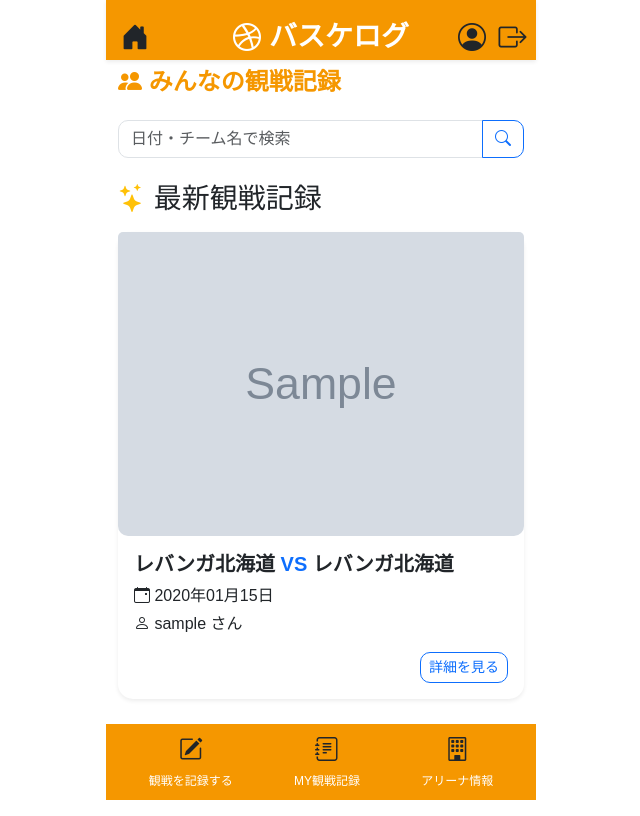
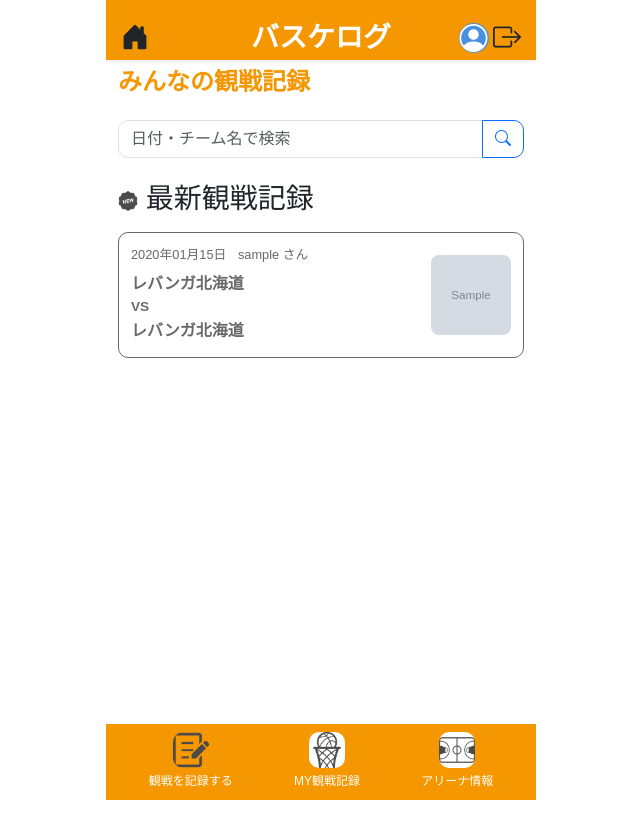
Before and after one commit to kashiwa-mo-chi/basketlogRepository, a Django app: page /accounts/home/ in a window 1280 px wide. Shown: the whole page, without its empty margins (319-959 px from the left). Run offline with Django 5.2, Linux system fonts and the light colour scheme; a user stored in the database is signed in; tables that the repository leaves empty hold one stand-in row (values such as "Sample post"); grey boxes marked "Sample" are stand-in pictures.

Commit message:
ホームのアイコン・UI調整

```diff
--- a/01_BasketLog/BasketLog/accounts/templates/accounts/home.html
+++ b/01_BasketLog/BasketLog/accounts/templates/accounts/home.html
@@ -1,4 +1,5 @@
 {% extends "base.html" %}
+{% load static %}
 
 {% block title %}
 ホーム
@@ -8,7 +9,6 @@
 
 <a href="{% url 'games:public_diary_list' %}"
    class="home-link">
-    <i class="bi bi-people-fill"></i>
     みんなの観戦記録
 </a>
 
@@ -31,7 +31,9 @@
 </form>
 
 <h3 class="mb-3">
-    <i class="bi bi-stars text-warning"></i>
+    <img src="{% static 'images/new.png' %}"
+        alt="NEW!"
+        class="new-badge">
     最新観戦記録
 </h3>
 
@@ -39,42 +41,37 @@
 
     {% for diary in recent_diaries %}
 
-        <div class="card mb-3 shadow-sm">
+    <a href="{% url 'games:diary_detail' diary_id=diary.id %}"
+        class="home-diary-card">
 
-            {% if diary.pictures.all %}
-                <img src="{{ diary.pictures.all.first.picture_url.url }}"
-                     class="card-img-top"
-                     alt="観戦写真">
-            {% endif %}
+        <div class="home-diary-info">
 
-            <div class="card-body">
+            <p class="home-diary-meta">
+                {{ diary.watch_date|date:"Y年m月d日" }}
+                <span>{{ diary.user.username }} さん</span>
+            </p>
 
-                <h5 class="card-title fw-bold">
-                    {{ diary.get_home_team_name_display }}
-                    <span class="text-primary">VS</span>
-                    {{ diary.get_away_team_name_display }}
-                </h5>
+            <h5>
+                {{ diary.get_home_team_name_display }}
+            </h5>
 
-                <p class="card-text mb-1">
-                    <i class="bi bi-calendar-event"></i>
-                    {{ diary.watch_date|date:"Y年m月d日" }}
-                </p>
-
-                <p class="card-text mb-3">
-                    <i class="bi bi-person"></i>
-                    {{ diary.user.username }} さん
-                </p>
-
-                <div class="text-end">
-                    <a href="{% url 'games:diary_detail' diary_id=diary.id %}"
-                       class="btn btn-outline-primary btn-sm">
-                        詳細を見る
-                    </a>
-                </div>
-
+            <div class="home-diary-vs">
+                VS
             </div>
 
+            <h5>
+                {{ diary.get_away_team_name_display }}
+            </h5>
+
         </div>
+
+        {% if diary.pictures.all %}
+            <img src="{{ diary.pictures.all.first.picture_url.url }}"
+                class="home_diary_thumbnail"
+                alt="観戦写真">
+        {% endif %}
+
+    </a>
 
     {% endfor %}
 
--- a/01_BasketLog/BasketLog/accounts/views.py
+++ b/01_BasketLog/BasketLog/accounts/views.py
@@ -31,7 +31,7 @@ class UserLoginView(LoginView):
     template_name = 'accounts/login.html'
 
 class UserLogoutView(LogoutView):
-    next_page = reverse_lazy('accounts:user_login')
+    next_page = reverse_lazy('accounts:home')
 
 @login_required
 def mypage(request):
--- a/01_BasketLog/BasketLog/games/views.py
+++ b/01_BasketLog/BasketLog/games/views.py
@@ -7,6 +7,7 @@ from django.contrib.auth import get_user_model
 from .models import Diary
 
 #MY観戦記録一覧画面
+@login_required
 def diary_list(request):
     diaries = Diary.objects.filter(user=request.user).order_by('-watch_date')
 
--- a/01_BasketLog/BasketLog/static/css/style.css
+++ b/01_BasketLog/BasketLog/static/css/style.css
@@ -1,3 +1,4 @@
+
 /* ==========================
    共通
 ========================== */
@@ -80,6 +81,26 @@ h2{
     margin-left:8px;
 }
 
+.logout-button {
+    border: none;
+    background: none;
+    padding: 0;
+    color: inherit;
+}
+
+.logout-confirm-btn {
+    background: #f59700;
+    color: #fff;
+    border-radius: 15px;
+    padding: 8px 20px;
+}
+
+.logout-cancel-btn {
+    color: #696969;
+    border: none;
+    margin-left: 10px;
+}
+
 /* ==========================
    フッター
 ========================== */
@@ -95,8 +116,11 @@ h2{
     text-decoration: none;
 }
 
-.app-footer a i {
-    color: #212529;           /* アイコン */
+.footer-icon {
+    width: 36px;
+    height: 36px;
+    object-fit: contain;
+    background: transparent;
 }
 
 /* ==========================
@@ -186,6 +210,64 @@ footer i{
 .home-link:hover{
     color:#e65100;
     }
+
+.home-diary-card {
+    display: flex;
+    justify-content: space-between;
+    align-items: center;
+    background: #fff;
+    color: #696969;
+    text-decoration: none;
+    border: 1px solid #696969;
+    border-radius: 10px;
+    padding: 12px;
+    margin-bottom: 15px;
+}
+
+.home-diary-card:hover {
+    color: #696969;
+    text-decoration: none;
+}
+
+.home-diary-info {
+    flex: 1;
+    min-width: 0;
+}
+
+.home-diary-meta {
+    font-size: 0.8rem;
+    margin-bottom: 10px;
+}
+
+.home-diary-meta span {
+    margin-left: 8px;
+}
+
+.home-diary-info h5 {
+    font-size: 1rem;
+    font-weight: bold;
+    margin: 4px 0;
+}
+
+.home-diary-vs {
+    font-size: 0.85rem;
+    font-weight: bold;
+    text-align: left;
+    margin: 2px 0;
+}
+
+.home_diary_thumbnail {
+    width: 80px;
+    height: 80px;
+    object-fit: cover;
+    border-radius: 8px;
+    flex-shrink: 0;
+    margin-left: 12px;
+}
+
+.home-diary-card:last-child {
+    margin-bottom: 25px;
+}
 
 /* ==========================
    観戦記録一覧
@@ -1355,3 +1437,86 @@ footer i{
     max-width:350px;
     margin:0 auto;
 }
+
+/* ==========================
+   ログイン画面
+========================== */
+
+.login-page {
+    width: 100%;
+    max-width: 430px;
+    min-height: 100vh;
+    margin: 0 auto;
+    background: #fff;
+}
+
+.login-header {
+    display: flex;
+    align-items: center;
+    justify-content: center;
+}
+
+.login-header .header-title {
+    width:100%;
+    text-align: center;
+    font-size: 1.5rem !important;
+    font-weight: bold;
+}
+
+.btn-login {
+    display: block;
+    margin: 20px auto 0;
+    background: #f59700;
+    color: #212529;
+    border: none;
+    border-radius: 15px;
+    padding: 10px 30px;
+    font-size: 0.9rem;
+    font-weight: bold;
+}
+
+.regist-link,
+.guest-login {
+    text-align: center;
+}
+
+.login-message {
+    text-align: center;
+    color: #696969;
+    font-size: 0.85rem;
+    line-height: 1.7;
+    margin-bottom: 25px;
+}
+
+.regist-link,
+.register-link,
+.guest-login {
+    text-align: center;
+}
+
+.regist-link a,
+.register-link a,
+.guest-login a {
+    color: #696969;
+}
+
+/* NEW! バッジ */
+.new-badge {
+    width: 20px !important;
+    height: 20px !important;
+    max-width: 20px !important;
+    max-height: 20px !important;
+    object-fit: contain;
+    vertical-align: middle;
+}
+
+.mypage-icon {
+    color: #fff;
+    background: #4a90e2;
+    border-radius: 50%;
+    width: 30px;
+    height: 30px;
+    display: inline-flex;
+    align-items: center;
+    justify-content: center;
+}
--- a/01_BasketLog/BasketLog/templates/base.html
+++ b/01_BasketLog/BasketLog/templates/base.html
@@ -32,7 +32,6 @@
         <div class="header-title">
             <a href="{% url 'accounts:home' %}"
             class="text-decoration-none text-white fw-bold fs-3">
-                <i class="bi bi-dribbble fs-3"></i>
                 バスケログ
             </a>
         </div>
@@ -42,12 +41,15 @@
             {% if user.is_authenticated %}
 
                 <a href="{% url 'accounts:mypage' %}">
-                    <i class="bi bi-person-circle fs-3"></i>
+                    <i class="bi bi-person-circle fs-3 mypage-icon"></i>
                 </a>
 
-                <a href="{% url 'accounts:user_logout' %}">
+                <button type="button"
+                        class="logout-button"
+                        data-bs-toggle="modal"
+                        data-bs-target="#logoutModal">
                     <i class="bi bi-box-arrow-right fs-3"></i>
-                </a>
+                </button>
 
             {% endif %}
 
@@ -81,6 +83,39 @@
         {% endblock %}
 
     </main>
+
+    {% if user.is_authenticated %}
+
+    <div class="modal fade" id="logoutModal" tabindex="-1">
+        <div class="modal-dialog modal-dialog-centered">
+            <div class="modal-content">
+
+                <div class="modal-body text-center">
+                    <p class="mb-4">ログアウトしますか？</p>
+
+                    <form action="{% url 'accounts:user_logout' %}" method="post">
+                        {% csrf_token %}
+
+                        <button type="submit"
+                                class="btn logout-confirm-btn">
+                            はい
+                        </button>
+
+                        <button type="button"
+                                class="btn logout-cancel-btn"
+                                data-bs-dismiss="modal">
+                            いいえ
+                        </button>
+                    </form>
+
+                </div>
+
+            </div>
+        </div>
+    </div>
+
+{% endif %}
+
 </div>
 
 <script src="https://cdn.jsdelivr.net/npm/bootstrap@5.3.7/dist/js/bootstrap.bundle.min.js"></script>
@@ -92,7 +127,9 @@
         <a href="{% url 'games:diary_create' %}"
            class="text-decoration-none">
 
-            <i class="bi bi-pencil-square fs-4"></i><br>
+            <img src="{% static 'images/footer_record.png' %}"
+                class="footer-icon"
+                alt="観戦を記録する"><br>
             <small>観戦を記録する</small>
 
         </a>
@@ -100,7 +137,9 @@
         <a href="{% url 'games:diary_list' %}"
            class="text-decoration-none">
 
-            <i class="bi bi-journal-text fs-4"></i><br>
+            <img src="{% static 'images/footer_myrecord.png' %}"
+                class="footer-icon"
+                alt="MY観戦記録"><br>
             <small>MY観戦記録</small>
 
         </a>
@@ -108,7 +147,9 @@
         <a href="{% url 'spots:arena_list' %}"
            class="text-decoration-none">
 
-            <i class="bi bi-building fs-4"></i><br>
+            <img src="{% static 'images/footer_arena.png' %}"
+                class="footer-icon"
+                alt="アリーナ情報"><br>
             <small>アリーナ情報</small>
 
         </a>
```
Also changed, not shown: 01_BasketLog/BasketLog/accounts/forms.py (+23 -1 lines), 01_BasketLog/BasketLog/accounts/templates/accounts/login.html (+22 -7 lines), 01_BasketLog/BasketLog/accounts/templates/accounts/regist.html (+11 -5 lines), 01_BasketLog/BasketLog/static/images/footer_arena.png (added), 01_BasketLog/BasketLog/static/images/footer_myrecord.png (added), 01_BasketLog/BasketLog/static/images/footer_record.png (added), 01_BasketLog/BasketLog/static/images/new.png (added).
